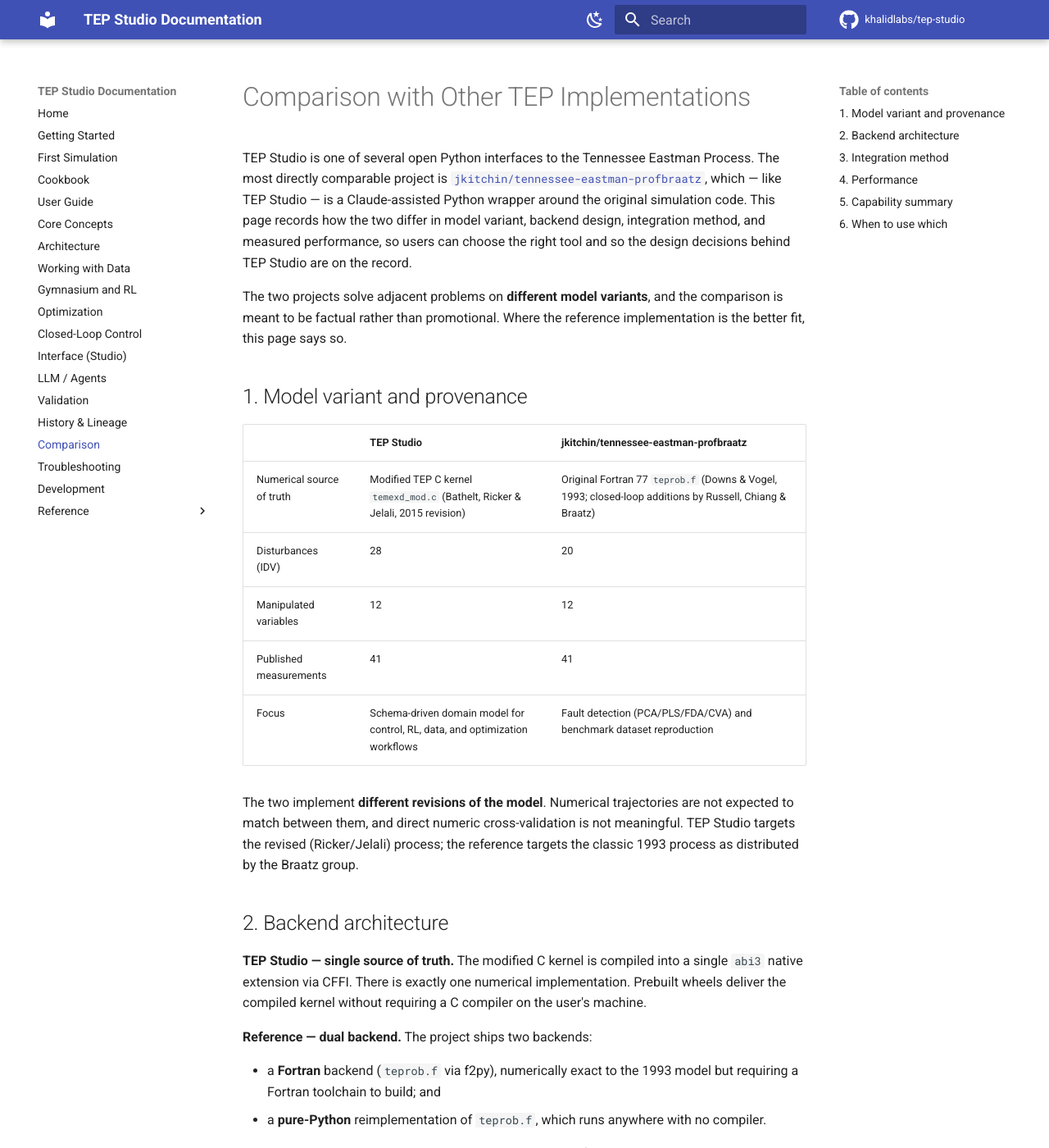
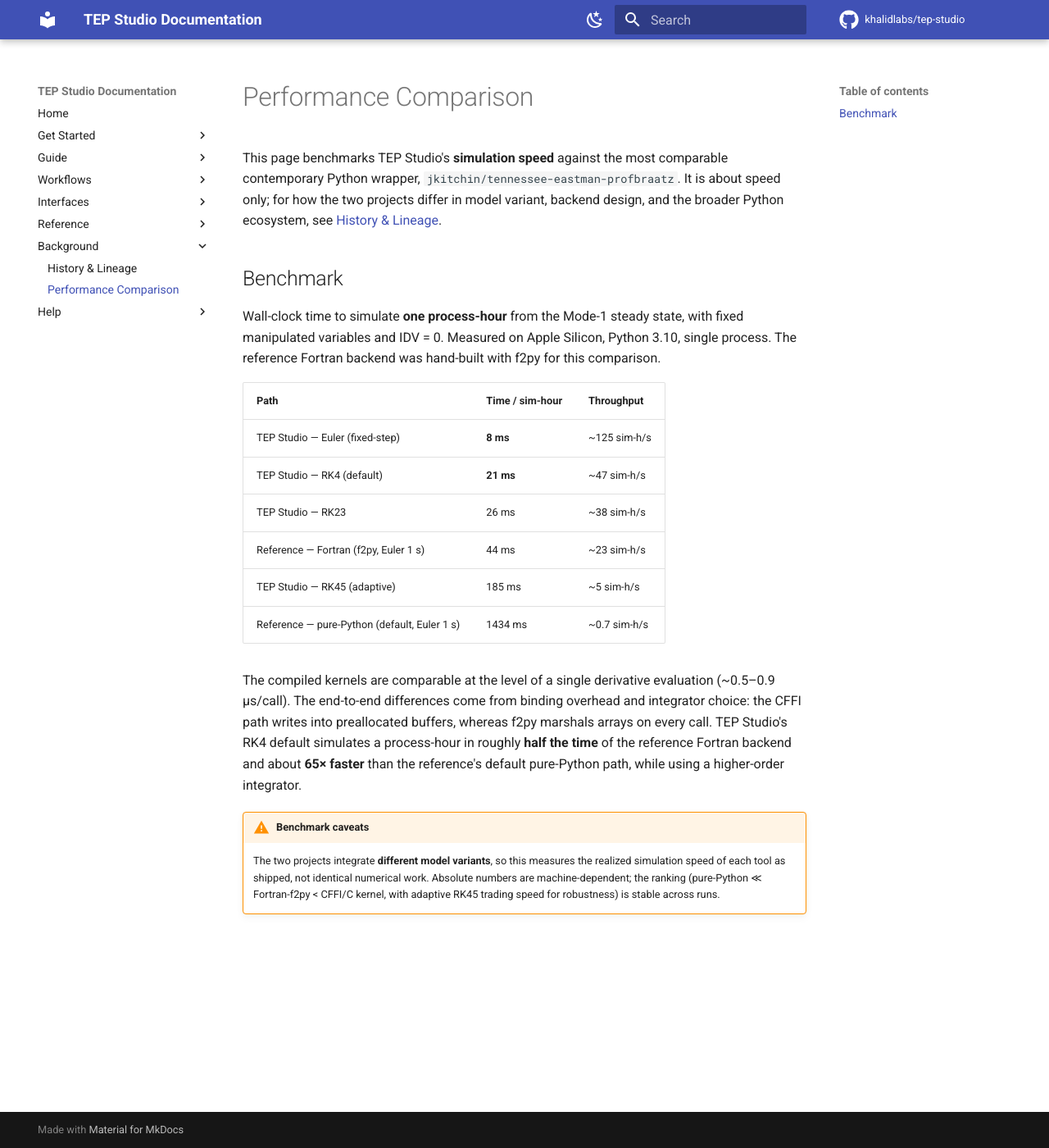
Before and after one commit to khalidlabs/tep-studio, an MkDocs documentation site: the page built from docs/comparison.md, in a window 1280 px wide and 1400 px high. Shown: the whole window at 82% size. Built offline with MkDocs 1.6.1 and Material for MkDocs 9.7.7, drawn with Linux system fonts in a browser that asks for light colours; comment, search, counter and statistics services are not loaded; some of the changed text lies outside the part shown.

Commit message:
docs: trim comparison to speed-only and group the nav into sections
The Comparison page is now solely the performance benchmark (Performance Comparison);
the model-variant / backend / capability sections are dropped (that context lives in
History & Lineage). The flat 18-item nav is grouped into folders — Get Started, Guide,
Workflows, Interfaces, Reference, Background, Help — which removes the sidebar clutter
without moving any files, so all cross-links and image paths stay intact.

```diff
--- a/docs/comparison.md
+++ b/docs/comparison.md
@@ -1,81 +1,16 @@
-# Comparison with Other TEP Implementations
+# Performance Comparison
 
-TEP Studio is one of several open Python interfaces to the Tennessee Eastman
-Process. The most directly comparable project is
-[`jkitchin/tennessee-eastman-profbraatz`](https://github.com/jkitchin/tennessee-eastman-profbraatz),
-which — like TEP Studio — is a Claude-assisted Python wrapper around the
-original simulation code. This page records how the two differ in model
-variant, backend design, integration method, and measured performance, so users
-can choose the right tool and so the design decisions behind TEP Studio are on
-the record.
+This page benchmarks TEP Studio's **simulation speed** against the most comparable
+contemporary Python wrapper, `jkitchin/tennessee-eastman-profbraatz`. It is about
+speed only; for how the two projects differ in model variant, backend design, and
+the broader Python ecosystem, see [History & Lineage](history.md).
 
-The two projects solve adjacent problems on **different model variants**, and
-the comparison is meant to be factual rather than promotional. Where the
-reference implementation is the better fit, this page says so.
+## Benchmark
 
-## 1. Model variant and provenance
-
-| | **TEP Studio** | **jkitchin/tennessee-eastman-profbraatz** |
-| --- | --- | --- |
-| Numerical source of truth | Modified TEP C kernel `temexd_mod.c` (Bathelt, Ricker & Jelali, 2015 revision) | Original Fortran 77 `teprob.f` (Downs & Vogel, 1993; closed-loop additions by Russell, Chiang & Braatz) |
-| Disturbances (IDV) | 28 | 20 |
-| Manipulated variables | 12 | 12 |
-| Published measurements | 41 | 41 |
-| Focus | Schema-driven domain model for control, RL, data, and optimization workflows | Fault detection (PCA/PLS/FDA/CVA) and benchmark dataset reproduction |
-
-The two implement **different revisions of the model**. Numerical trajectories
-are not expected to match between them, and direct numeric cross-validation is
-not meaningful. TEP Studio targets the revised (Ricker/Jelali) process; the
-reference targets the classic 1993 process as distributed by the Braatz group.
-
-## 2. Backend architecture
-
-**TEP Studio — single source of truth.** The modified C kernel is compiled into
-a single `abi3` native extension via CFFI. There is exactly one numerical
-implementation. Prebuilt wheels deliver the compiled kernel without requiring a
-C compiler on the user's machine.
-
-**Reference — dual backend.** The project ships two backends:
-
-- a **Fortran** backend (`teprob.f` via f2py), numerically exact to the 1993
-  model but requiring a Fortran toolchain to build; and
-- a **pure-Python** reimplementation of `teprob.f`, which runs anywhere with no
-  compiler.
-
-The dual-backend design trades a second implementation for zero-dependency
-portability. The reference project's own validation notes that the pure-Python
-backend is *statistically similar but not identical* to the Fortran reference —
-in particular the long-run variance differs (the Python fork damps the
-limit-cycle dynamics). TEP Studio avoids that drift by keeping a single kernel.
-
-!!! note "Out-of-the-box backend"
-    A default `pip install -e .` of the reference repository builds only the
-    pure-Python backend; the Fortran extension requires a separate, toolchain-
-    dependent build step. Most users therefore run the slower Python path unless
-    they explicitly build the Fortran module.
-
-## 3. Integration method
-
-| | Integrator | Order | Step | Adaptive |
-| --- | --- | --- | --- | --- |
-| **TEP Studio** (default) | RK4, in-process fixed step | 4th | `fixed_step = 0.0005 h` | No |
-| **TEP Studio** (option) | Euler, in-process fixed step | 1st | configurable | No |
-| **TEP Studio** (option) | RK45 / RK23 via SciPy `solve_ivp` | 4th–5th / 2nd–3rd | adaptive | Yes |
-| **Reference** (both backends) | Forward Euler | 1st | fixed 1 s (`1/3600 h`) | No |
-
-The reference implementation integrates with forward Euler in Python in **both**
-backends; the Fortran/Python kernel only supplies the derivative (`TEFUNC`/
-`tefunc`). TEP Studio defaults to a 4th-order RK4 fixed-step loop and
-additionally exposes adaptive SciPy solvers for stiff regions. RK4's higher
-order lets it take larger steps than Euler at a given accuracy, which is why the
-default path is both faster and more accurate than a first-order Euler loop.
-
-## 4. Performance
-
-Benchmark: wall-clock time to simulate **one process-hour** from the Mode-1
-steady state, fixed manipulated variables, IDV = 0. Measured on Apple Silicon,
-Python 3.10, single process. The reference Fortran backend was hand-built with
-f2py for this comparison.
+Wall-clock time to simulate **one process-hour** from the Mode-1 steady state, with
+fixed manipulated variables and IDV = 0. Measured on Apple Silicon, Python 3.10,
+single process. The reference Fortran backend was hand-built with f2py for this
+comparison.
 
 | Path | Time / sim-hour | Throughput |
 | --- | --- | --- |
@@ -86,43 +21,16 @@
 | TEP Studio — RK45 (adaptive) | 185 ms | ~5 sim-h/s |
 | Reference — pure-Python (default, Euler 1 s) | 1434 ms | ~0.7 sim-h/s |
 
-The compiled kernels are comparable at the level of a single derivative
-evaluation (~0.5–0.9 µs/call). The end-to-end differences come from binding
-overhead and integrator choice: the CFFI path writes into preallocated buffers,
-whereas f2py marshals arrays on every call. TEP Studio's RK4 default simulates a
-process-hour in roughly **half the time** of the reference Fortran backend and
-about **65× faster** than the reference's default pure-Python path, while using
-a higher-order integrator.
+The compiled kernels are comparable at the level of a single derivative evaluation
+(~0.5–0.9 µs/call). The end-to-end differences come from binding overhead and
+integrator choice: the CFFI path writes into preallocated buffers, whereas f2py
+marshals arrays on every call. TEP Studio's RK4 default simulates a process-hour in
+roughly **half the time** of the reference Fortran backend and about **65× faster**
+than the reference's default pure-Python path, while using a higher-order integrator.
 
 !!! warning "Benchmark caveats"
-    The two projects integrate **different model variants**, so this measures
-    realized simulation speed for each tool as shipped, not identical numerical
-    work. Absolute numbers are machine-dependent; the ranking
-    (pure-Python ≪ Fortran-f2py < CFFI/C kernel, with adaptive RK45 trading
-    speed for robustness) is stable across runs.
-
-## 5. Capability summary
-
-| Capability | TEP Studio | Reference |
-| --- | --- | --- |
-| Machine-readable process schema | Yes | No |
-| Gymnasium RL environment | Yes | No |
-| Optimization adapter (rollout, finite-difference, linearization) | Yes | No |
-| Full-state snapshot / restore (for MHE, MPC, RL resets) | Yes | No |
-| Decentralized PI closed-loop control | Yes | Yes |
-| Fault-detection framework (PCA/EWMA/CUSUM/voting) | No | Yes |
-| Dual Fortran/pure-Python backend | No | Yes |
-| Zero-compiler pure-Python fallback | No | Yes |
-| Interactive Dash/Plotly interface | Yes | Yes |
-
-## 6. When to use which
-
-**Use TEP Studio when** the work is control, reinforcement learning, system
-identification, data generation, or optimization, and you want a schema-driven
-domain model, higher-order integration, full-state branching, and the modified
-(revised) process variant.
-
-**Use the reference implementation when** you specifically need the classic 1993
-process for fault-detection research or for reproducing the Braatz-group
-benchmark datasets, or when you require a fully dependency-free pure-Python
-simulation in an environment where no compiled extension can be installed.
+    The two projects integrate **different model variants**, so this measures the
+    realized simulation speed of each tool as shipped, not identical numerical work.
+    Absolute numbers are machine-dependent; the ranking (pure-Python ≪ Fortran-f2py
+    < CFFI/C kernel, with adaptive RK45 trading speed for robustness) is stable
+    across runs.
--- a/mkdocs.yml
+++ b/mkdocs.yml
@@ -37,26 +37,32 @@
 
 nav:
   - Home: index.md
-  - Getting Started: getting-started.md
-  - First Simulation: first-simulation.md
-  - Cookbook: cookbook.md
-  - User Guide: user-guide.md
-  - Core Concepts: concepts.md
-  - Architecture: architecture.md
-  - Working with Data: data.md
-  - Gymnasium and RL: gymnasium.md
-  - Optimization: optimization.md
-  - Closed-Loop Control: control.md
-  - Interface (Studio): ui.md
-  - LLM / Agents: agent.md
-  - Validation: validation.md
-  - History & Lineage: history.md
-  - Comparison: comparison.md
-  - Troubleshooting: troubleshooting.md
-  - Development: development.md
+  - Get Started:
+      - Getting Started: getting-started.md
+      - First Simulation: first-simulation.md
+      - Cookbook: cookbook.md
+  - Guide:
+      - User Guide: user-guide.md
+      - Core Concepts: concepts.md
+      - Architecture: architecture.md
+  - Workflows:
+      - Working with Data: data.md
+      - Gymnasium and RL: gymnasium.md
+      - Optimization: optimization.md
+      - Closed-Loop Control: control.md
+  - Interfaces:
+      - Simulation Studio: ui.md
+      - LLM / Agents: agent.md
   - Reference:
       - Public API: reference/api.md
       - Process Schema: reference/schema.md
+      - Validation: validation.md
+  - Background:
+      - History & Lineage: history.md
+      - Performance Comparison: comparison.md
+  - Help:
+      - Troubleshooting: troubleshooting.md
+      - Development: development.md
 
 markdown_extensions:
   - admonition
```
